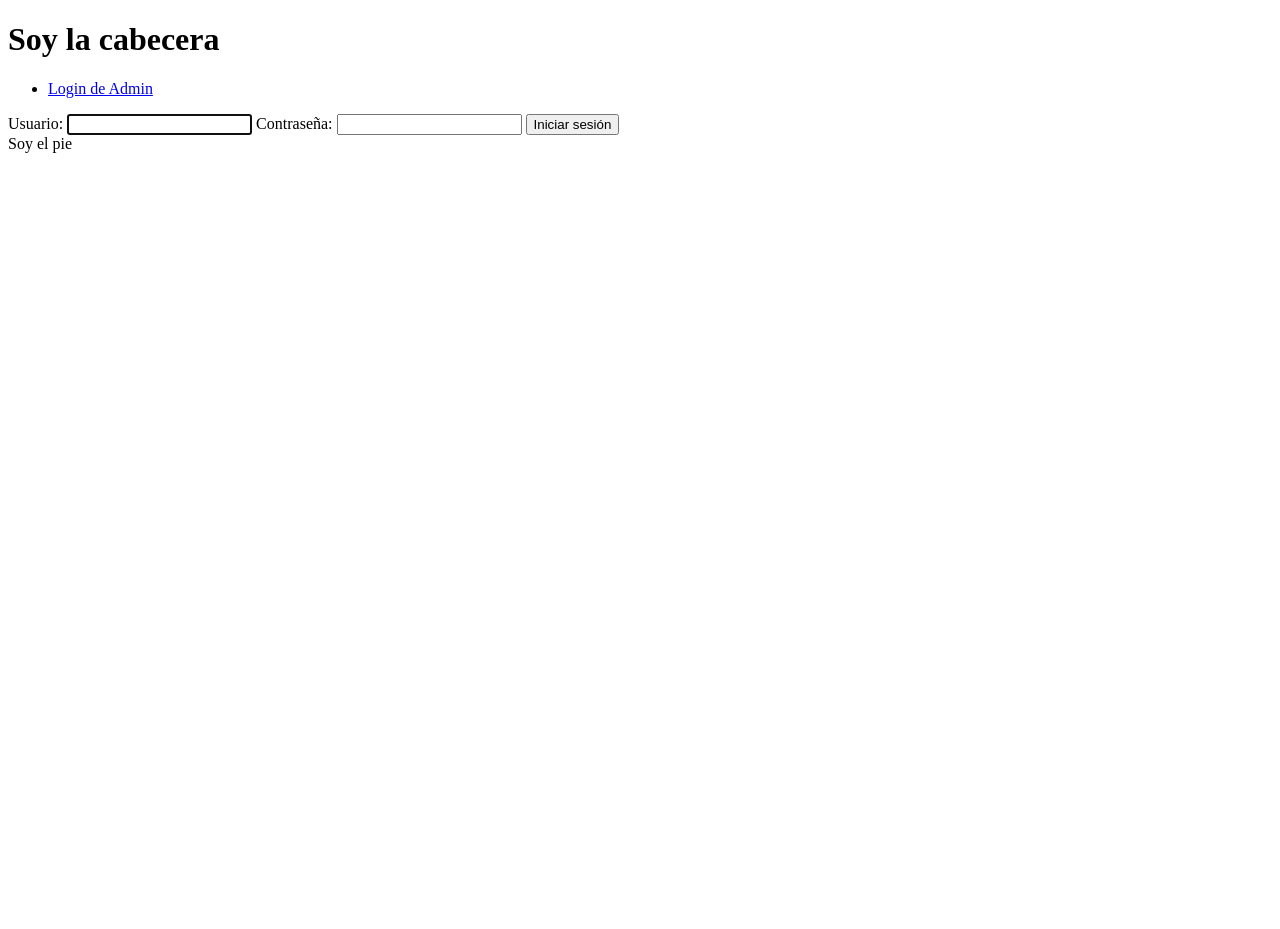
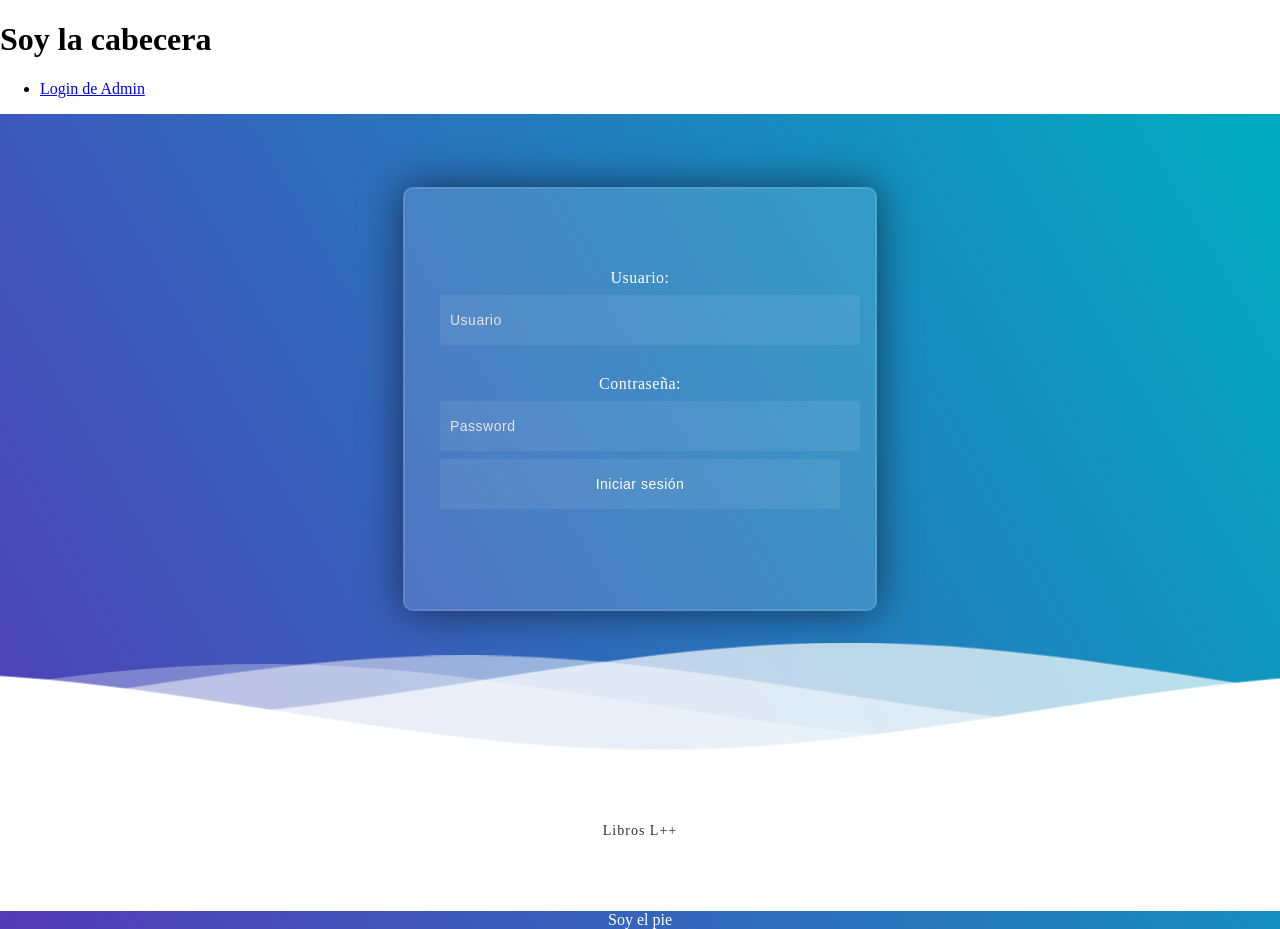
Before and after one commit to adridiaz23/tiendaonline, a PHP site: page /tiendaOnline/index.php?controller=Admin&action=login in a window 1280 px wide. Before the commit the page ends 153 px from the top, so only its background shows below. Run offline with PHP 8.4, Linux system fonts and the light colour scheme.

Commit message:
Pruebas style.css adminLogin

```diff
--- a/index.php
+++ b/index.php
@@ -8,6 +8,7 @@
         <meta charset="UTF-8">
         <meta http-equiv="X-UA-Compatible" content="IE=edge">
         <meta name="viewport" content="width=device-width, initial-scale=1.0">
+        <link rel="stylesheet"  type="text/css" media="screen" href="http://localhost/tiendaOnline/views/css/style.css">
         <title>Document</title>
     </head>
     <body>
--- a/models/database.php
+++ b/models/database.php
@@ -7,7 +7,7 @@
         $servername = "localhost";
         $dbname= "tiendaonline";
         $username = "root";
-        $password = "";
+        $password = "root";
 
         //creem una nova connexió instancinat l'objecte PDO
 		$this->db = new PDO("mysql:host=$servername;dbname=$dbname",$username, $password);
--- a/views/admin/login.php
+++ b/views/admin/login.php
@@ -1,12 +1,42 @@
-<!-- Creamos el formulario donde su action será pasar los datos al model/loginAdmin y su función validar -->
+<div class="header">
+<!--Contenido antes de las olas-->
+    <div class="inner-header flex">
+         <div class="fromAdmin">
+            <!-- Creamos el formulario donde su action será pasar los datos al model/loginAdmin y su función validar -->
+            <form action="index.php?controller=admin&action=validar" method="POST">
 
-<form action="index.php?controller=admin&action=validar" method="POST">
+                <label for="nombre">Usuario:</label>
+                <input type="text"  placeholder="Usuario" name="nombre" id="nombre" autofocus>
 
-    <label for="nombre">Usuario:</label>
-    <input type="text" name="nombre" id="nombre" autofocus>
+                <label for="password">Contraseña:</label>
+                <input type="password" placeholder="Password" name="password" id="password">
 
-    <label for="password">Contraseña:</label>
-    <input type="password" name="password" id="password">
+                <input type="submit" value="Iniciar sesión">
+            </form>
+        </div>
+    </div>
 
-    <input type="submit" value="Iniciar sesión">
-</form>
+        <!--Contenedor de olas-->
+        <div>
+        <svg class="waves" xmlns="http://www.w3.org/2000/svg" xmlns:xlink="http://www.w3.org/1999/xlink"
+        viewBox="0 24 150 28" preserveAspectRatio="none" shape-rendering="auto">
+
+        <defs> <path id="gentle-wave" d="M-160 44c30 0 58-18 88-18s 58 18 88 18 58-18 88-18 58 18 88 18 v44h-352z" /> </defs>
+
+        <g class="parallax">
+            <use xlink:href="#gentle-wave" x="48" y="0" fill="rgba(255,255,255,0.7" />
+            <use xlink:href="#gentle-wave" x="48" y="3" fill="rgba(255,255,255,0.5)" />
+            <use xlink:href="#gentle-wave" x="48" y="5" fill="rgba(255,255,255,0.3)" />
+            <use xlink:href="#gentle-wave" x="48" y="7" fill="#fff" />
+        </g>
+    </svg>
+</div>
+<!--Fin de las olas-->
+
+<!--Header ends-->
+
+<!--Content starts-->
+<div class="content flex">
+  <p>Libros L++</p>
+</div>
+<!--Content ends-->
--- /dev/null
+++ b/views/css/style.css
@@ -0,0 +1,134 @@
+/*
+*
+! CSS Pagina de loggin
+*
+*/
+    body {
+    margin:0;
+    }
+
+    p {
+    letter-spacing: 1px;
+    font-size:14px;
+    color: #333333;
+    }
+
+    .header {
+    position:relative;
+    text-align:center;
+    background: linear-gradient(60deg, rgba(84,58,183,1) 0%, rgba(0,172,193,1) 100%);
+    color:white;
+    }
+
+    .inner-header {
+    height:65vh;
+    width:100%;
+    margin: 0;
+    padding: 0;
+    }
+
+    .flex { /*Flexbox for containers*/
+    display: flex;
+    justify-content: center;
+    align-items: center;
+    text-align: center;
+    }
+
+    .waves {
+    position:relative;
+    width: 100%;
+    height:15vh;
+    margin-bottom:-7px; /*Fix for safari gap*/
+    min-height:100px;
+    max-height:150px;
+    }
+
+    .content {
+    position:relative;
+    height:20vh;
+    text-align:center;
+    background-color: white;
+    }
+
+    /* Animation */
+
+    .parallax > use {
+    animation: move-forever 25s cubic-bezier(.55,.5,.45,.5)     infinite;
+    }
+    .parallax > use:nth-child(1) {
+    animation-delay: -2s;
+    animation-duration: 7s;
+    }
+    .parallax > use:nth-child(2) {
+    animation-delay: -3s;
+    animation-duration: 10s;
+    }
+    .parallax > use:nth-child(3) {
+    animation-delay: -4s;
+    animation-duration: 13s;
+    }
+    .parallax > use:nth-child(4) {
+    animation-delay: -5s;
+    animation-duration: 20s;
+    }
+    @keyframes move-forever {
+    0% {
+    transform: translate3d(-90px,0,0);
+    }
+    100% {
+        transform: translate3d(85px,0,0);
+    }
+    }
+
+    .fromAdmin form{
+        height: 320px;
+        width: 400px;
+        background-color: rgba(255,255,255,0.13);
+        position: absolute;
+        transform: translate(-50%,-50%);
+        top: 35%;
+        left: 50%;
+        border-radius: 10px;
+        border: 2px solid rgba(255,255,255,0.1);
+        box-shadow: 0 0 40px rgba(8,7,16,0.6);
+        padding: 50px 35px;
+    }
+    .fromAdmin form *{
+        color: #ffffff;
+        letter-spacing: 0.5px;
+        outline: none;
+        border: none;
+    }
+
+    .fromAdmin label{
+        display: block;
+        margin-top: 30px;
+        font-size: 16px;
+        font-weight: 500;
+    }
+    .fromAdmin input{
+        display: block;
+        height: 50px;
+        width: 100%;
+        background-color: rgba(255,255,255,0.07);
+        border-radius: 3px;
+        padding: 0 10px;
+        margin-top: 8px;
+        font-size: 14px;
+        font-weight: 300;
+    }
+    .fromAdmin ::placeholder{
+        color: #e5e5e5;
+    }
+    .fromAdmin button{
+        margin-top: 50px;
+        width: 100%;
+        background-color: #ffffff;
+        color: #080710;
+        padding: 15px 0;
+        font-size: 18px;
+        font-weight: 600;
+        border-radius: 5px;
+        cursor: pointer;
+    }
+/* Final de CSS Pagina de loggin */
```
